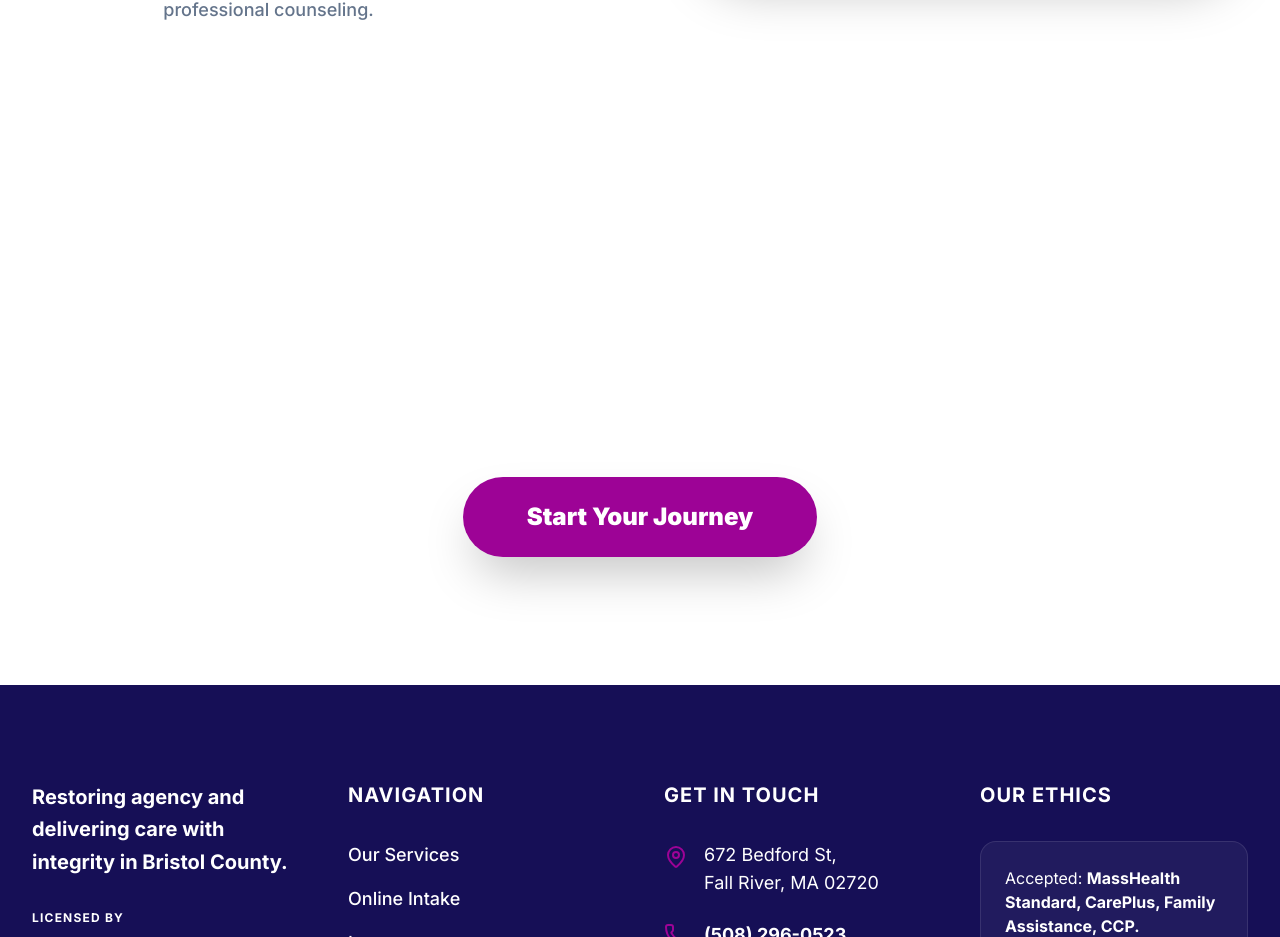
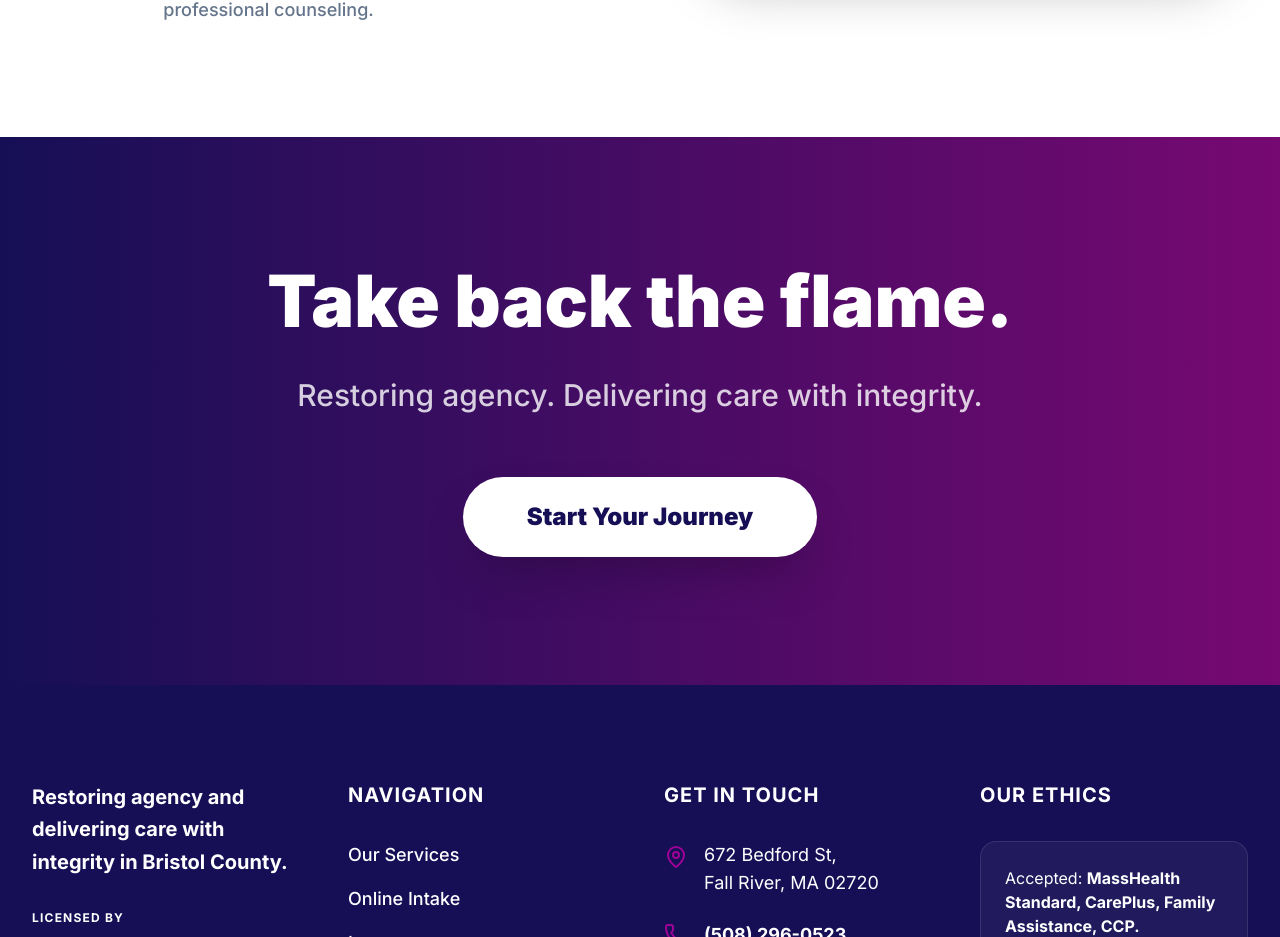
Before and after one commit to tdube-architech/IgniteRecovery, a Next.js app: page / in a window 1280 px wide. Shown: the part 2936-3873 px from the top of the page. Built offline with nearby package versions, Linux system fonts and the light colour scheme.

Commit message:
style: fix missing gradient class and button styles on final CTA section

```diff
--- a/app/page.tsx
+++ b/app/page.tsx
@@ -212,14 +212,14 @@ const Home: React.FC = () => {
       </section>
 
       {/* Final CTA */}
-      <section className="py-32 brand-gradient relative overflow-hidden">
+      <section className="py-32 bg-gradient-to-r from-brand-indigo to-brand-purple relative overflow-hidden">
         <div className="max-w-4xl mx-auto px-4 text-center relative z-10">
           <h2 className="text-white text-5xl lg:text-7xl font-black mb-10 leading-tight">Take back the flame.</h2>
           <p className="text-white/80 text-xl lg:text-3xl mb-16 font-medium">
             Restoring agency. Delivering care with integrity.
           </p>
           <div className="flex flex-col sm:flex-row items-center justify-center gap-8">
-            <Link href="/intake" className="w-full sm:w-auto bg-brand-magenta text-white px-16 py-6 rounded-full font-black text-2xl shadow-2xl hover:bg-brand-purple hover:scale-105 transition-all">
+            <Link href="/intake" className="w-full sm:w-auto bg-white text-brand-indigo px-16 py-6 rounded-full font-black text-2xl shadow-2xl hover:bg-gray-100 hover:scale-105 transition-all">
               Start Your Journey
             </Link>
           </div>
```
